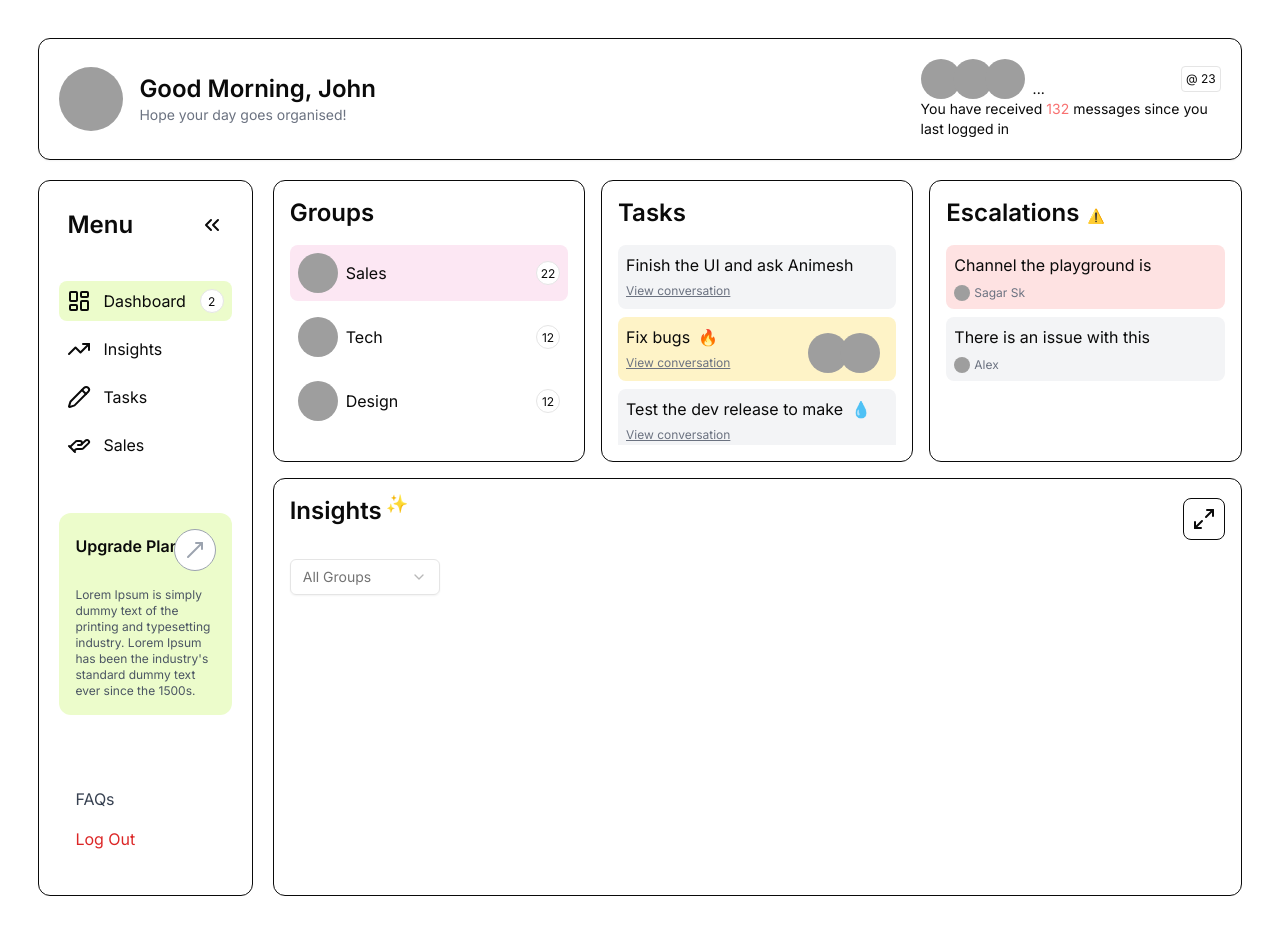
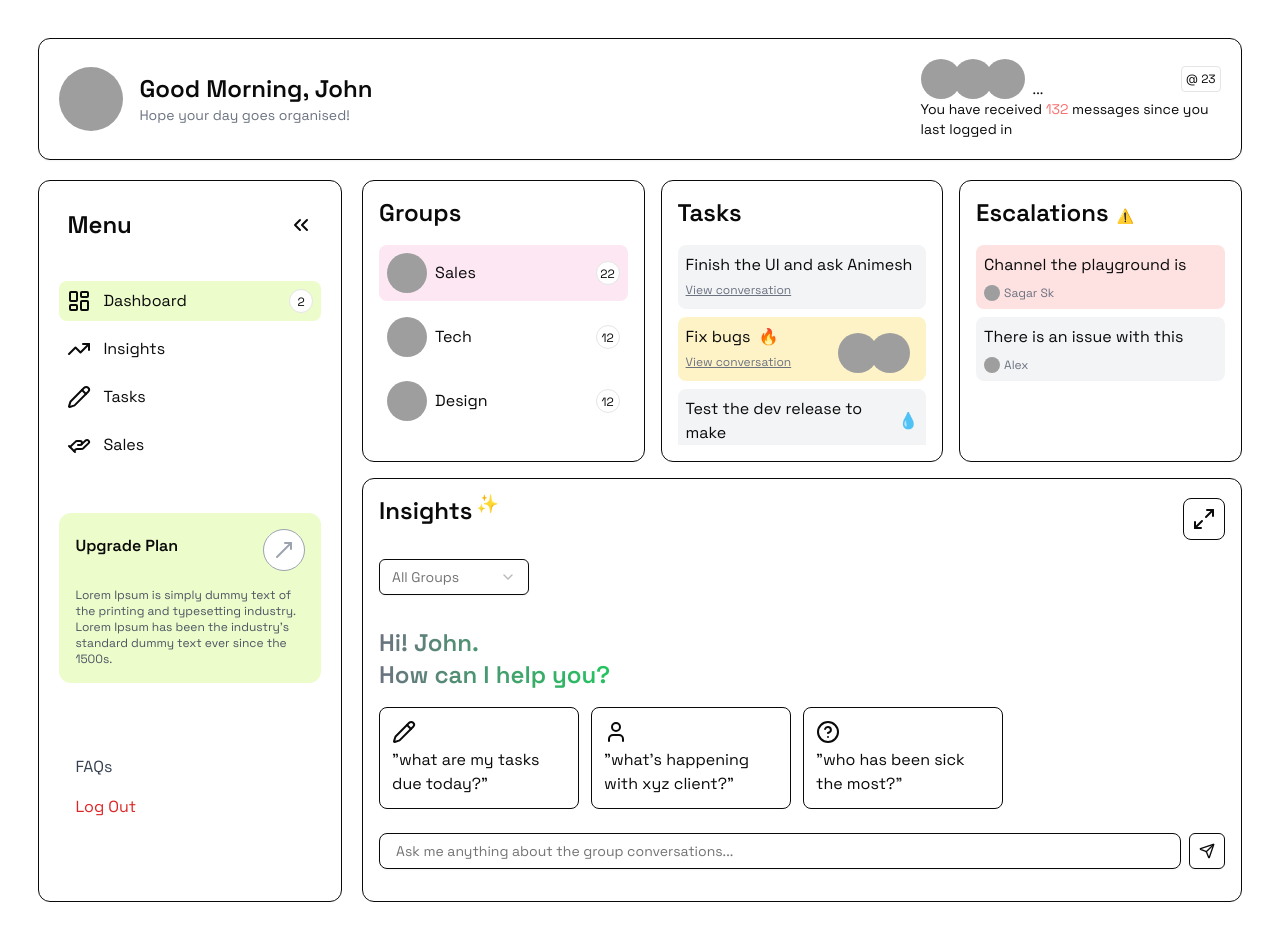
Before and after one commit to sujaudd1n/researchify-assignment, a Next.js app in the folder frontend/: page / in a window 1280 px wide. Built offline with nearby package versions, Linux system fonts and the light colour scheme; grey boxes are pictures that could not be loaded.

Commit message:
implement chatinterface

```diff
--- a/frontend/package.json
+++ b/frontend/package.json
@@ -11,6 +11,7 @@
   "dependencies": {
     "@radix-ui/react-avatar": "^1.1.3",
     "@radix-ui/react-select": "^2.1.6",
+    "@radix-ui/react-slot": "^1.1.2",
     "class-variance-authority": "^0.7.1",
     "clsx": "^2.1.1",
     "lucide-react": "^0.477.0",
--- a/frontend/src/app/layout.js
+++ b/frontend/src/app/layout.js
@@ -1,17 +1,19 @@
 import { Inter } from 'next/font/google'
+import { Space_Grotesk } from 'next/font/google'
 import './globals.css'
 
 const inter = Inter({ subsets: ['latin'] })
+const space = Space_Grotesk({ subsets: ['latin'] })
 
 export const metadata = {
-  title: 'Create Next App',
-  description: 'Generated by create next app',
+  title: 'Researchify Assignment',
+  description: 'Researchify Assignment',
 }
 
 export default function RootLayout({ children }) {
   return (
     <html lang="en">
-      <body className={inter.className}>{children}</body>
+      <body className={space.className}>{children}</body>
     </html>
   )
 }
--- /dev/null
+++ b/frontend/src/components/ChatInterface.jsx
@@ -0,0 +1,50 @@
+import { CircleHelp, Pencil, Send, User } from 'lucide-react';
+import { useState } from 'react';
+import { Input } from './ui/input';
+import { Button } from './ui/button';
+
+export default function ChatInterface() {
+  const [message, setMessage] = useState('');
+
+  const quickQuestions = [
+    { icon: <Pencil />, text: "what are my tasks due today?" },
+    { icon: <User />, text: "what's happening with xyz client?" },
+    { icon: <CircleHelp />, text: "who has been sick the most?" }
+  ];
+
+  return (
+    <div className="py-4">
+      <div className="mb-4">
+        <h3 className="flex flex-col text-2xl font-semibold w-max bg-gradient-to-r from-gray-500 to-green-500 text-transparent bg-clip-text">
+          <span>Hi! John.</span>
+          <span>How can I help you?</span>
+        </h3>
+      </div>
+
+      <div className="flex gap-3 mb-6">
+        {quickQuestions.map((question, index) => (
+          <button
+            key={index}
+            className="max-w-[200px] border border-foreground rounded-lg p-3 text-left hover:bg-gray-100 transition-colors"
+          >
+            <div className="text-lg mb-1">{question.icon}</div>
+            <div className="">"{question.text}"</div>
+          </button>
+        ))}
+      </div>
+
+      <div className="flex items-center">
+        <Input
+          type="text"
+          placeholder="Ask me anything about the group conversations..."
+          className="flex-1 border border-foreground rounded-lg px-4 py-3 mr-2 focus:outline-none "
+          value={message}
+          onChange={(e) => setMessage(e.target.value)}
+        />
+        <Button variant="outline" size="icon" className="border-foreground">
+          <Send />
+        </Button>
+      </div>
+    </div>
+  );
+}
--- a/frontend/src/components/InsightsPanel.jsx
+++ b/frontend/src/components/InsightsPanel.jsx
@@ -5,6 +5,7 @@
   SelectTrigger,
   SelectValue,
 } from "@/components/ui/select"
+import ChatInterface from "./ChatInterface";
 import { Maximize2 } from "lucide-react";
 
 export default function InsightsPanel() {
@@ -22,7 +23,7 @@
 
       <div className="mb-4">
         <Select>
-          <SelectTrigger className="w-[150px]">
+          <SelectTrigger className="border-foreground w-[150px]">
             <SelectValue placeholder="All Groups" />
           </SelectTrigger>
           <SelectContent>
@@ -32,6 +33,7 @@
           </SelectContent>
         </Select>
       </div>
+      <ChatInterface />
     </div>
   );
 }
--- a/frontend/src/components/Sidebar.jsx
+++ b/frontend/src/components/Sidebar.jsx
@@ -8,8 +8,8 @@
 
 export default function Sidebar({ collapsed, toggleSidebar }) {
   return (
-    <aside className={`p-5 border border-foreground rounded-xl ${collapsed ? 'w-32' : 'w-64'} transition-all duration-300`}>
-      <span className="w-28 "></span>
+    <aside className={`p-5 border border-foreground rounded-xl ${collapsed ? 'w-32' : 'w-[400px]'} transition-all duration-300`}>
+      <span className="w-28 w-68"></span>
       <div className="flex p-2 justify-between items-center">
         <h2 className={`${collapsed ? 'hidden' : 'block'} text-2xl font-semibold`}>Menu</h2>
         <button onClick={toggleSidebar}>
--- /dev/null
+++ b/frontend/src/components/ui/button.jsx
@@ -0,0 +1,48 @@
+import * as React from "react"
+import { Slot } from "@radix-ui/react-slot"
+import { cva } from "class-variance-authority";
+
+import { cn } from "@/lib/utils"
+
+const buttonVariants = cva(
+  "inline-flex items-center justify-center gap-2 whitespace-nowrap rounded-md text-sm font-medium transition-colors focus-visible:outline-none focus-visible:ring-1 focus-visible:ring-ring disabled:pointer-events-none disabled:opacity-50 [&_svg]:pointer-events-none [&_svg]:size-4 [&_svg]:shrink-0",
+  {
+    variants: {
+      variant: {
+        default:
+          "bg-primary text-primary-foreground shadow hover:bg-primary/90",
+        destructive:
+          "bg-destructive text-destructive-foreground shadow-sm hover:bg-destructive/90",
+        outline:
+          "border border-input bg-background shadow-sm hover:bg-accent hover:text-accent-foreground",
+        secondary:
+          "bg-secondary text-secondary-foreground shadow-sm hover:bg-secondary/80",
+        ghost: "hover:bg-accent hover:text-accent-foreground",
+        link: "text-primary underline-offset-4 hover:underline",
+      },
+      size: {
+        default: "h-9 px-4 py-2",
+        sm: "h-8 rounded-md px-3 text-xs",
+        lg: "h-10 rounded-md px-8",
+        icon: "h-9 w-9",
+      },
+    },
+    defaultVariants: {
+      variant: "default",
+      size: "default",
+    },
+  }
+)
+
+const Button = React.forwardRef(({ className, variant, size, asChild = false, ...props }, ref) => {
+  const Comp = asChild ? Slot : "button"
+  return (
+    (<Comp
+      className={cn(buttonVariants({ variant, size, className }))}
+      ref={ref}
+      {...props} />)
+  );
+})
+Button.displayName = "Button"
+
+export { Button, buttonVariants }
--- /dev/null
+++ b/frontend/src/components/ui/input.jsx
@@ -0,0 +1,19 @@
+import * as React from "react"
+
+import { cn } from "@/lib/utils"
+
+const Input = React.forwardRef(({ className, type, ...props }, ref) => {
+  return (
+    (<input
+      type={type}
+      className={cn(
+        "flex h-9 w-full rounded-md border border-input bg-transparent px-3 py-1 text-base shadow-sm transition-colors file:border-0 file:bg-transparent file:text-sm file:font-medium file:text-foreground placeholder:text-muted-foreground focus-visible:outline-none focus-visible:ring-1 focus-visible:ring-ring disabled:cursor-not-allowed disabled:opacity-50 md:text-sm",
+        className
+      )}
+      ref={ref}
+      {...props} />)
+  );
+})
+Input.displayName = "Input"
+
+export { Input }
```
Also changed, not shown: 1 other file (tests, documents, lock files or other folders).
